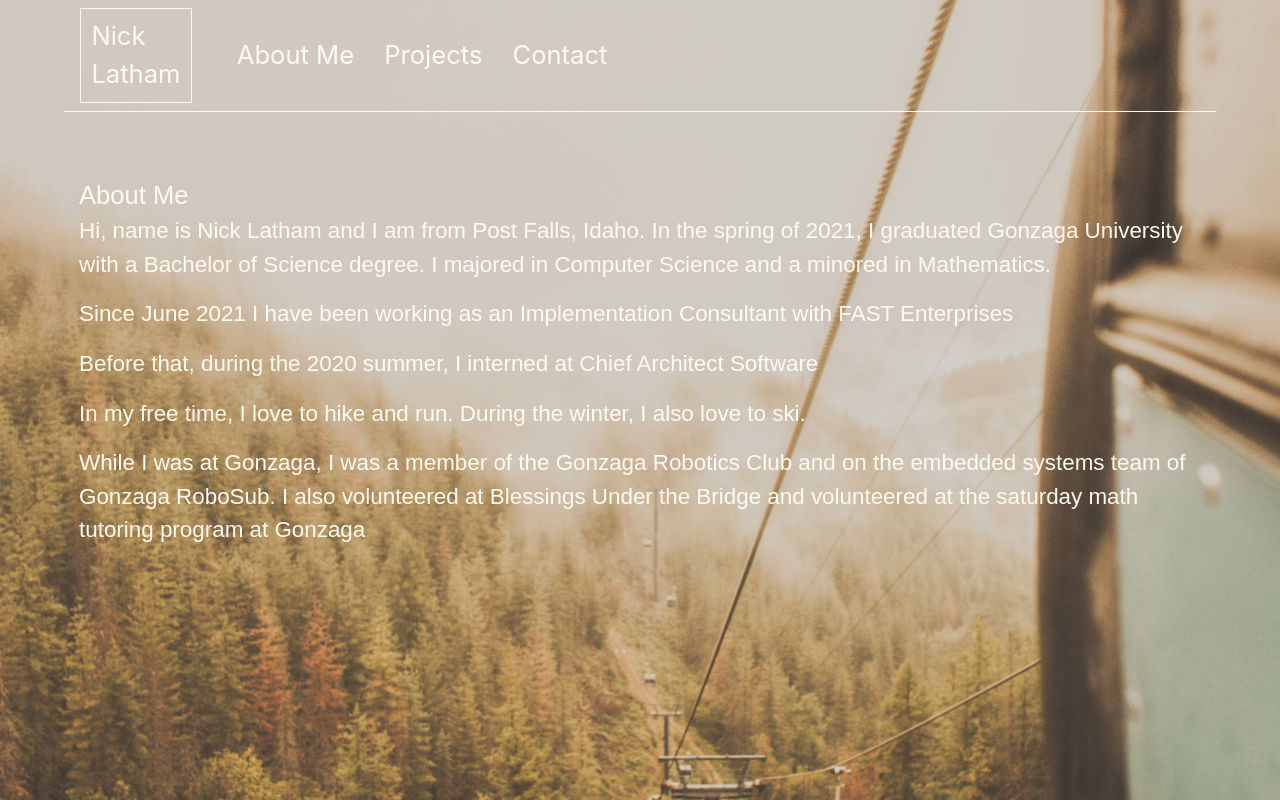
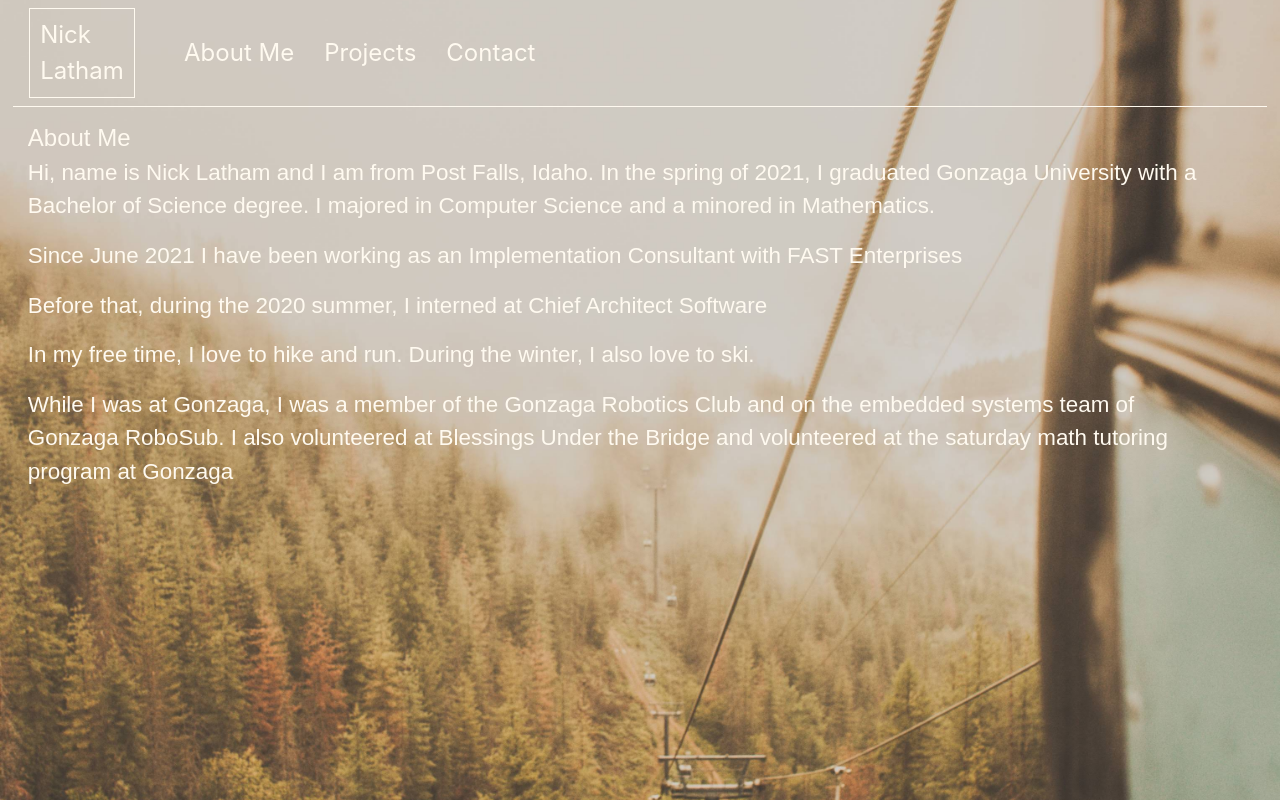
Before and after one commit to nlatham1999/personal-website, a React (Create React App) app: page /about in a window 1280 px wide. Built offline with nearby package versions, Linux system fonts and the light colour scheme.

Commit message:
link styling

```diff
--- a/src/About.js
+++ b/src/About.js
@@ -5,7 +5,7 @@ import axios from "axios";
 const About = () => {
 
     return (
-        <Container style={{margin: "5%"}}>
+        <Container style={{marginLeft: "1vw", marginRight: "1vw", marginTop: "1vw"}}>
         <div className='content'>
             <h>About Me</h>
             <p>Hi, name is Nick Latham and I am from Post Falls, Idaho. In the spring of 2021, I graduated Gonzaga
--- a/src/App.css
+++ b/src/App.css
@@ -30,21 +30,34 @@ body {
     display: none;
 }
 
+a {
+  color: floralwhite;
+}
+
 a:link{
   color: floralwhite;
-  font-size: 2.6vmin;
+  font-size: 2.8vh;
+  text-decoration-line: underline;
+}
+
+a:hover{
+  color:darkslategray;
+}
+
+a:visited{
+  color:floralwhite;
 }
 
 h {
-  font-size: 3.2vmin;
+  font-size: 3vh;
 }
 
 p {
-  font-size: 2.8vmin;
+  font-size: 2.8vh;
 }
 
 li {
-  font-size: 2.8vmin;
+  font-size: 2.8vh;
 }
 
 .current {
--- a/src/App.js
+++ b/src/App.js
@@ -20,14 +20,14 @@ const App = () => {
 
 const NavItemStyles = {
   color: "floralwhite",
-  marginRight: "4%",
-  fontSize: "3.2vmin"
+  fontSize: "3vh",
+  textDecorationLine: "none"
 }
 
 const NavItemStyles2 = {
   color: "floralwhite",
   marginRight: "4%",
-  fontSize: "3.2vmin",
+  fontSize: "3vh",
   border: "1px solid floralwhite",
   paddingLeft: "1.3vh",
   paddingRight: "1.3vh",
@@ -37,8 +37,13 @@ const NavItemStyles2 = {
 }
 
 const Navigation = () => (
-    <Navbar style={{ marginLeft: "5%", marginRight: "5%", backgroundColor: "transparent", borderBottom: "1px solid floralwhite"}}>
-      <Navbar.Brand style={NavItemStyles2}>Nick<br/>Latham</Navbar.Brand>
+    <Navbar style={{marginLeft: "1vw", marginRight: "1vw", backgroundColor: "transparent", borderBottom: "1px solid floralwhite"}}>
+      {window.innerWidth < window.innerHeight &&
+        <Navbar.Text style={NavItemStyles2}>NL</Navbar.Text>
+      }
+      {window.innerWidth >= window.innerHeight &&
+        <Navbar.Text style={NavItemStyles2}>Nick<br/>Latham</Navbar.Text>
+      }
       <Container>
         <Row>
           <Col>
--- a/src/Projects.js
+++ b/src/Projects.js
@@ -5,7 +5,7 @@ const Projects = () => {
 
   return (
 
-    <Container style={{marginLeft: "5%", marginRight: "5%", marginTop: "1%"}}>
+    <Container style={{marginLeft: "1vw", marginRight: "1vw", marginTop: "1vw"}}>
 
         <div className='content'>
             <h>Projects</h>
```
